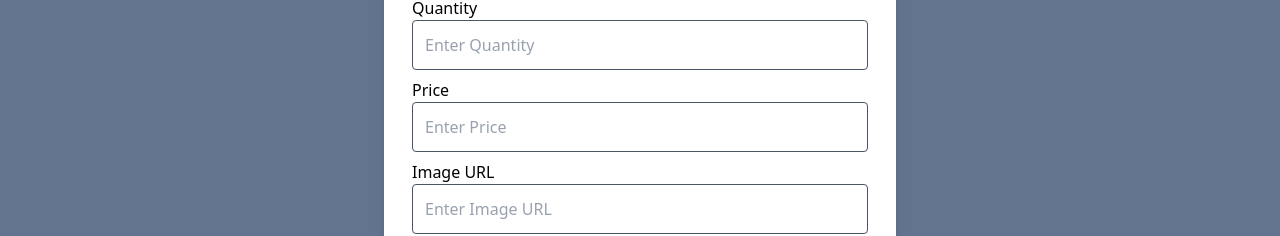
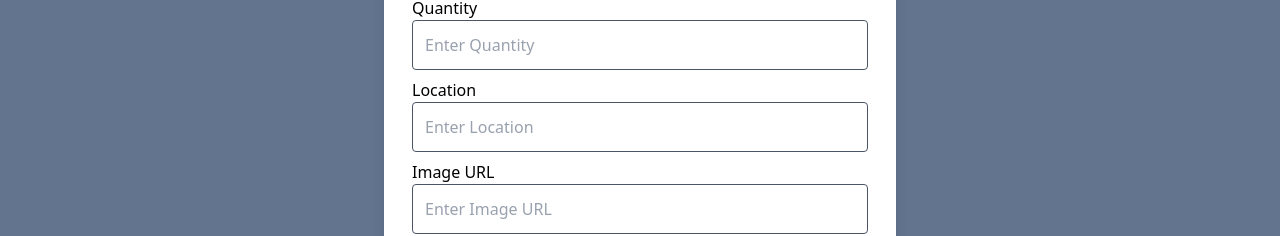
Before and after one commit to lizburkecodes/react-frontend, a React (Vite) app: page /create in a window 1280 px wide. Shown: the part 242-478 px from the top of the page. Built offline with nearby package versions, Linux system fonts and the light colour scheme.

Commit message:
here too

```diff
--- a/src/pages/CreatePage.jsx
+++ b/src/pages/CreatePage.jsx
@@ -6,20 +6,20 @@ import { toast } from 'react-toastify';
 const CreatePage = () => {
   const [name, setName] = useState("");
   const [quantity, setQuantity] = useState("");
-  const [price, setPrice] = useState("");
+  const [location, setLocation] = useState("");
   const [image, setImage] = useState("");
   const [isLoading, setIsLoading] = useState(false);
   const navigate = useNavigate();
 
   const saveProduct = async (e) => {
     e.preventDefault();
-    if(name === "" || quantity === "" || price === "" || image === "") {
+    if(name === "" || quantity === "" || location === "" || image === "") {
       alert("Please fill out all input fields.");
       return;
     }
     try {
       setIsLoading(true);
-      const response = await axios.post(`${import.meta.env.VITE_API_URL}/api/products`, {name: name, quantity: quantity, price: price, image: image}).then((response) => {
+      const response = await axios.post(`${import.meta.env.VITE_API_URL}/api/products`, {name: name, quantity: quantity, location: location, image: image}).then((response) => {
         console.log(response.data);
         toast.success(`Saved ${response.data.name} successfully!`);
         setIsLoading(false);
@@ -47,8 +47,8 @@ const CreatePage = () => {
             <input type="number" value={quantity} onChange={(e) => setQuantity(e.target.value)} className="w-full block border p-3 text-gray-600 rounded focus:outline-none focus:shadow-outline focus:border-blue-200 placeholder-gray-400" placeholder="Enter Quantity" />
           </div>
           <div>
-            <label htmlFor="price">Price</label>
-            <input type="number" value={price} onChange={(e) => setPrice(e.target.value)} className="w-full block border p-3 text-gray-600 rounded focus:outline-none focus:shadow-outline focus:border-blue-200 placeholder-gray-400" placeholder="Enter Price" />
+            <label htmlFor="location">Location</label>
+            <input type="text" value={location} onChange={(e) => setLocation(e.target.value)} className="w-full block border p-3 text-gray-600 rounded focus:outline-none focus:shadow-outline focus:border-blue-200 placeholder-gray-400" placeholder="Enter Location" />
           </div>
           <div>
             <label htmlFor="image">Image URL</label>
--- a/src/pages/EditPage.jsx
+++ b/src/pages/EditPage.jsx
@@ -7,13 +7,13 @@ const EditPage = () => {
   let { id } = useParams();
   const navigate = useNavigate();
   const [isLoading, setIsLoading] = useState(false);
-  const [product, setProduct] = useState({ name: "", quantity: "", price: "", image: "" });
+  const [product, setProduct] = useState({ name: "", quantity: "", location: "", image: "" });
 
   const getProduct = async () => {
     setIsLoading(true);
     try {
       const response = await axios.get(`${import.meta.env.VITE_API_URL}/api/products/${id}`);
-      setProduct({ name: response.data.name, quantity: response.data.quantity, price: response.data.price, image: response.data.image });
+      setProduct({ name: response.data.name, quantity: response.data.quantity, location: response.data.location, image: response.data.image });
       setIsLoading(false);
     } catch (error) {
       setIsLoading(false);
@@ -58,8 +58,8 @@ const EditPage = () => {
               <input type="number" value={product.quantity} onChange={(e) => setProduct({ ...product, quantity: e.target.value })} className="w-full block border p-3 text-gray-600 rounded focus:outline-none focus:shadow-outline focus:border-blue-200 placeholder-gray-400" placeholder="Enter Quantity" />
             </div>
             <div>
-              <label htmlFor="price">Price</label>
-              <input type="number" value={product.price} onChange={(e) => setProduct({ ...product, price: e.target.value })} className="w-full block border p-3 text-gray-600 rounded focus:outline-none focus:shadow-outline focus:border-blue-200 placeholder-gray-400" placeholder="Enter Price" />
+              <label htmlFor="location">Location</label>
+              <input type="text" value={product.location} onChange={(e) => setProduct({ ...product, location: e.target.value })} className="w-full block border p-3 text-gray-600 rounded focus:outline-none focus:shadow-outline focus:border-blue-200 placeholder-gray-400" placeholder="Enter Location" />
             </div>
             <div>
               <label htmlFor="image">Image URL</label>
```
